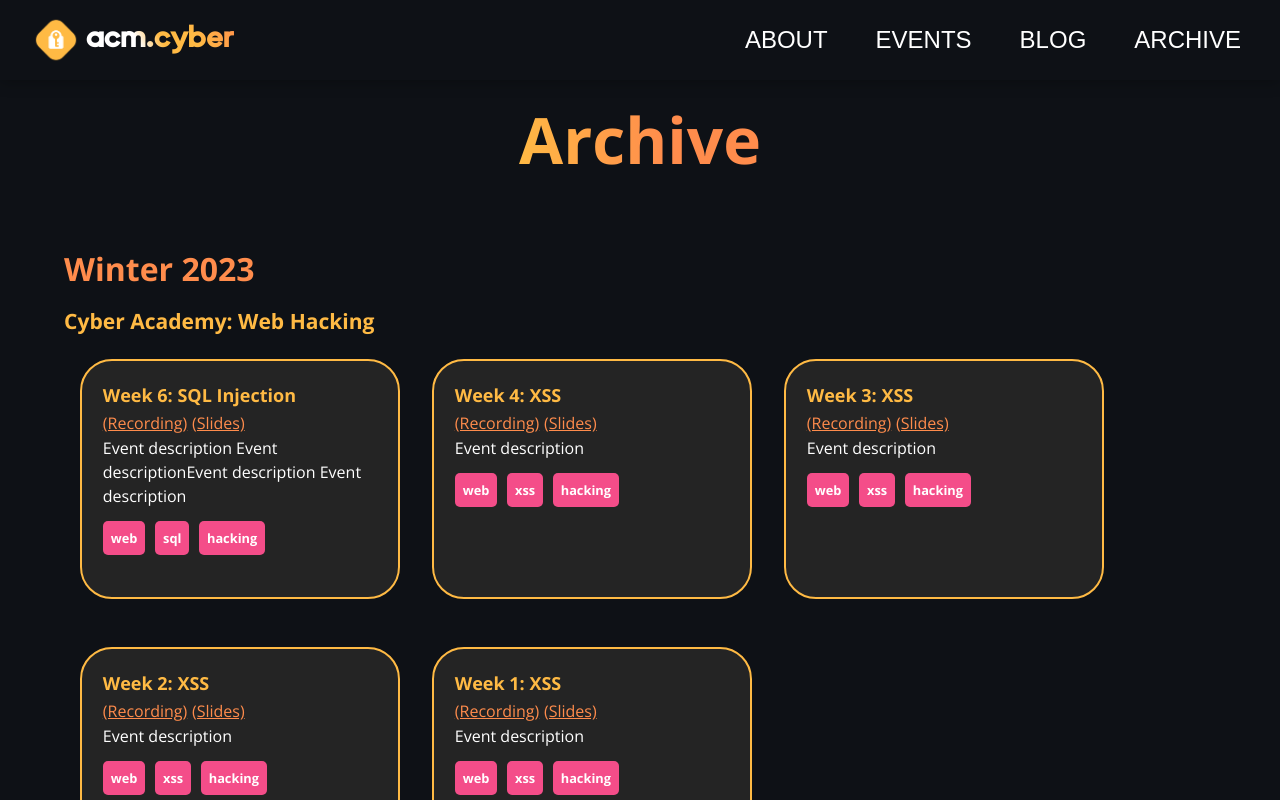
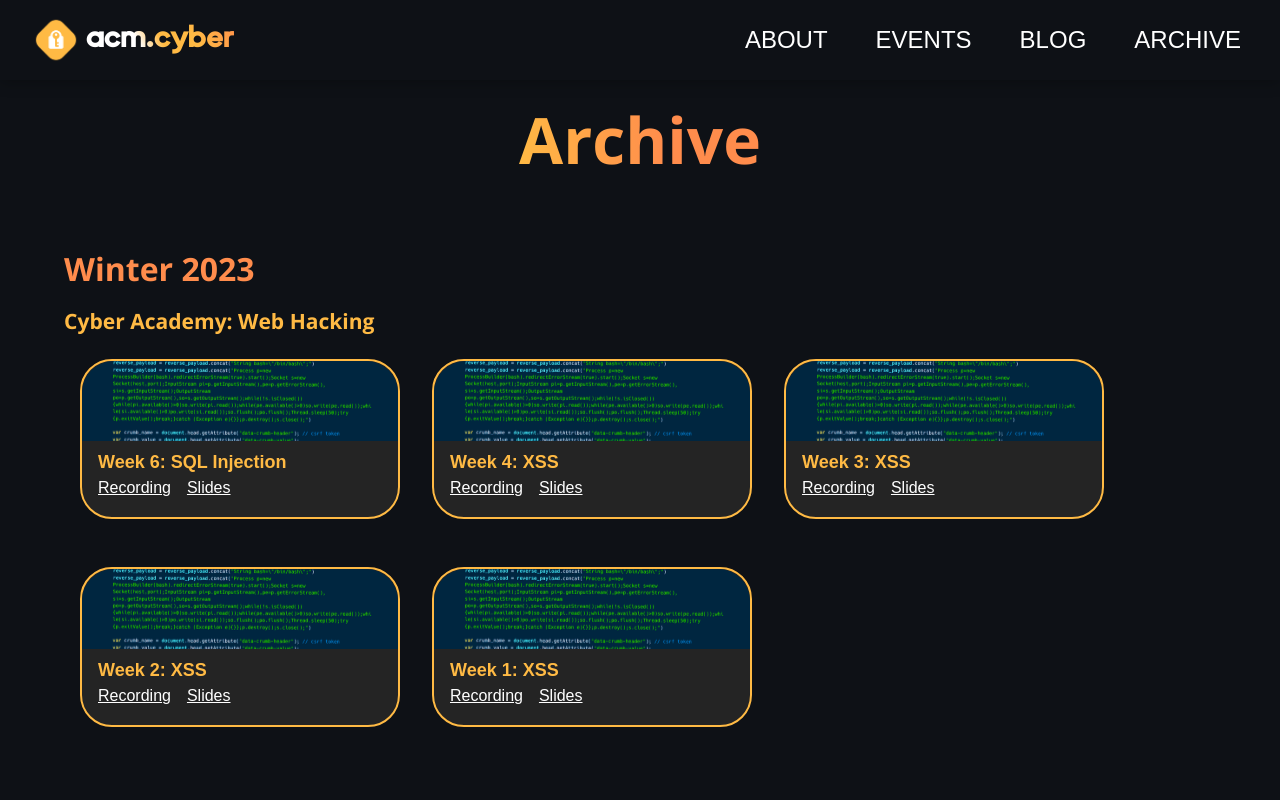
Before and after one commit to uclaacm/acmcyber.com, a Next.js app: page /archive in a window 1280 px wide. Built offline with nearby package versions, Linux system fonts and the light colour scheme; a web font is replaced by a local one.

Commit message:
change card format

```diff
--- a/components/ArchiveItem.tsx
+++ b/components/ArchiveItem.tsx
@@ -15,6 +15,7 @@ interface prop {
     recording: string;
     slides: string;
     tags: string[];
+    graphicPath: string;
   }[];
 }
 
@@ -24,31 +25,34 @@ export default function ArchiveItem(props: prop) {
       <h3>{props.name}</h3>
       <div>
         {props.events.map((ele) => (
-          <div className={styles.listItem}>
+          <button className={styles.listItem}>
             <div className={styles.section}>
+              <img className={styles.graphic} src={ele.graphicPath} alt="Placeholder Image"/>
+
               <p className={styles.title}>
                 {ele.date}: {ele.name}
               </p>
 
               <p>
                 <a href={ele.recording} className={styles.link}>
-                  (Recording)
+                  Recording
                 </a>
-                <> </>
                 <a href={ele.slides} className={styles.link}>
-                  (Slides)
+                  Slides
                 </a>
               </p>
 
-              <p style={{ fontSize: "1rem" }}>{ele.description}</p>
+              {/*<p style={{ fontSize: "1rem" }}>{ele.description}</p>*/}
             </div>
 
+            {/*
             <div className={styles.section}>
               {ele.tags.map((e) => (
                 <Tag name={e} />
               ))}
             </div>
-          </div>
+            */}
+          </button>
         ))}
       </div>
     </div>
--- a/data/archive.ts
+++ b/data/archive.ts
@@ -8,6 +8,7 @@ export interface ArchivedEvent {
   recording: string;
   slides: string;
   tags: string[];
+  graphicPath: string;
 }
 
 export interface SeriesArchive {
@@ -35,6 +36,7 @@ const archive = [
             recording: "https://youtube.com/<link_here>",
             slides: "https://docs.google.com/",
             tags: ["web", "sql", "hacking"],
+            graphicPath: "/images/archive.svg",
           },
           {
             name: "XSS",
@@ -43,6 +45,7 @@ const archive = [
             recording: "https://youtube.com/<link_here>",
             slides: "https://docs.google.com/",
             tags: ["web", "xss", "hacking"],
+            graphicPath: "/images/archive.svg",
           },
           {
             name: "XSS",
@@ -51,6 +54,7 @@ const archive = [
             recording: "https://youtube.com/<link_here>",
             slides: "https://docs.google.com/",
             tags: ["web", "xss", "hacking"],
+            graphicPath: "/images/archive.svg",
           },
           {
             name: "XSS",
@@ -59,6 +63,7 @@ const archive = [
             recording: "https://youtube.com/<link_here>",
             slides: "https://docs.google.com/",
             tags: ["web", "xss", "hacking"],
+            graphicPath: "/images/archive.svg",
           },
           {
             name: "XSS",
@@ -67,6 +72,7 @@ const archive = [
             recording: "https://youtube.com/<link_here>",
             slides: "https://docs.google.com/",
             tags: ["web", "xss", "hacking"],
+            graphicPath: "/images/archive.svg",
           },
         ],
       },
@@ -85,6 +91,7 @@ const archive = [
             recording: "https://youtube.com/<link_here>",
             slides: "https://docs.google.com/",
             tags: ["web", "binwalk", "hacking"],
+            graphicPath: "/images/archive.svg",
           },
           {
             name: "IDK",
@@ -93,6 +100,7 @@ const archive = [
             recording: "https://youtube.com/<link_here>",
             slides: "https://docs.google.com/",
             tags: ["test1"],
+            graphicPath: "/images/archive.svg",
           },
         ],
       },
--- a/styles/Archiveitem.module.scss
+++ b/styles/Archiveitem.module.scss
@@ -9,31 +9,50 @@
 }
 
 .listItem {
+  display: inline-flex; /* keep the inline nature of buttons */
+  align-items: flex-start; /* this is default */
   background-color: var(--cyber-black);
   margin: 1.5rem 1rem;
-  padding: 0.3rem;
   border: var(--cyber-gold) 2px solid;
   border-radius: 2rem;
   transition: box-shadow 0.2s;
   width: 20rem;
-  float: left;
-  height: 15rem;
+  height: 10rem;
+  text-align:left;
 }
+.listItem:hover {
+  cursor: pointer;
+  box-shadow: 0 0 10px var(--cyber-gold);
+}
+
 .section {
-  margin: 1rem;
+  display: block;
+  width:100%;
 }
 
 .title {
+  vertical-align: top;
   font-size: 1.5rem;
   font-weight: bold;
   color: var(--cyber-gold);
-  display: inline;
+  margin: 0.5rem 0.7rem 0rem 1rem;
 }
 .link {
+  vertical-align: top;
   font-size: 1rem;
-  color: var(--organic-oranges);
+  color: white;
   text-decoration: underline;
+  margin: 0rem 0rem 0rem 1rem;
 }
 .link:hover {
   color: var(--flag-pink);
 }
+
+.graphic {
+  vertical-align: top;
+  border-top-left-radius: 2rem;
+  border-top-right-radius: 2rem;
+  width: 100%;
+  height: 5rem;
+  object-fit: cover;
+}
```
